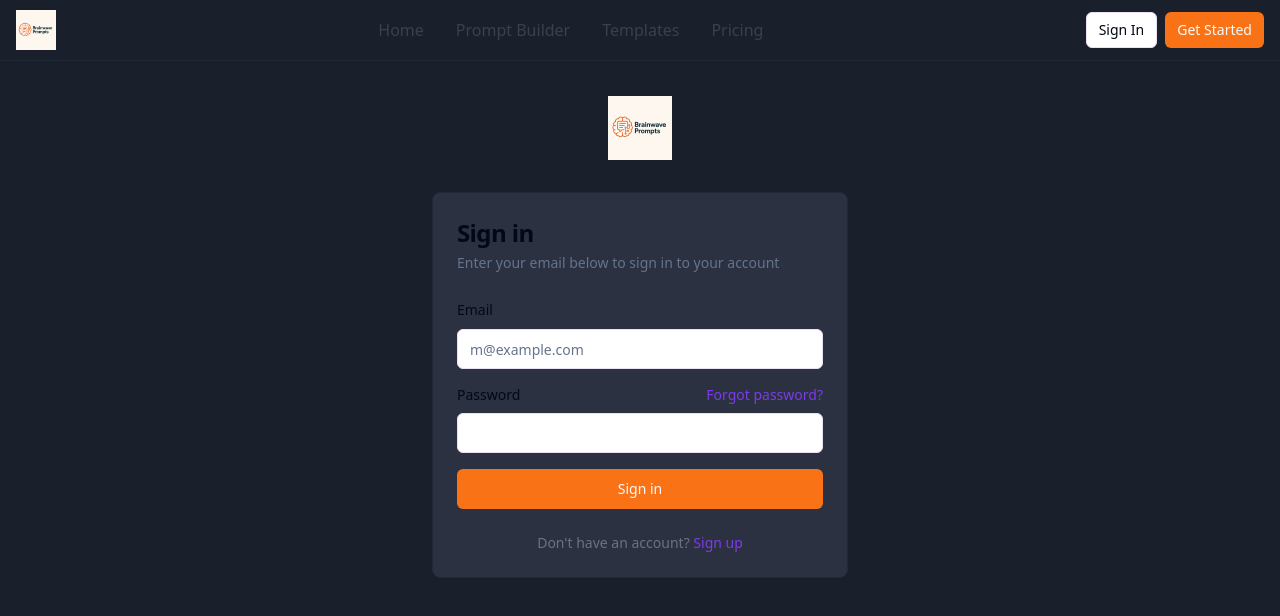
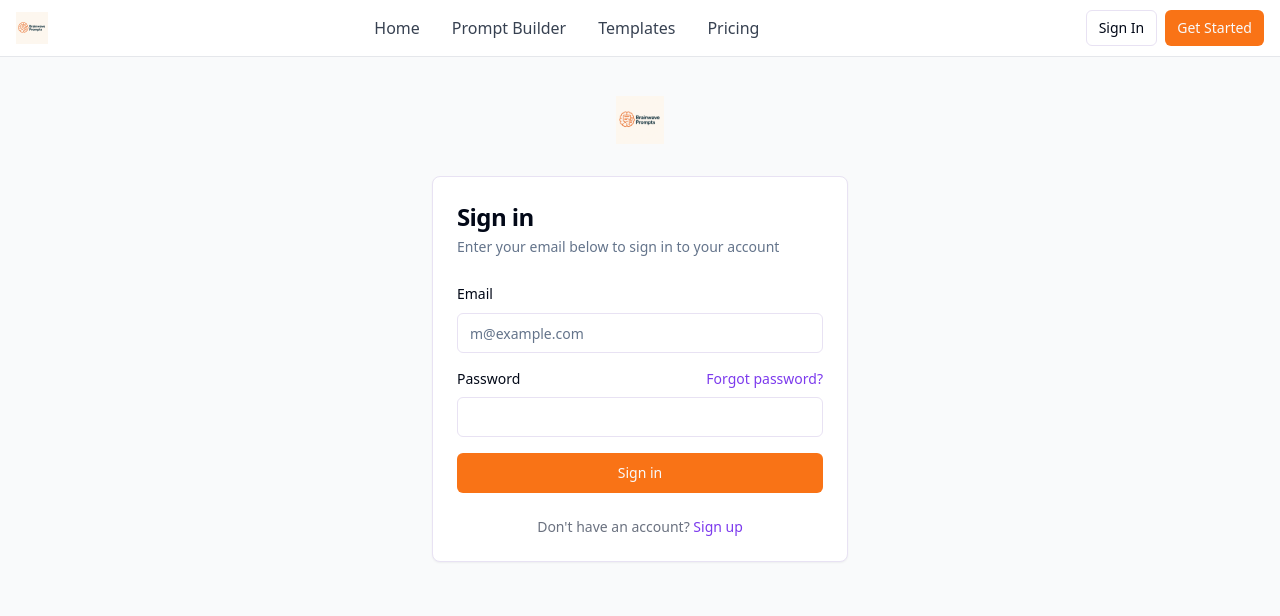
Before and after one commit to rdh-bot-ai/brainwaveprompts, a React (Vite) app: page /signin in a window 1280 px wide. Shown: the top 616 px of the page. Built offline with nearby package versions, Linux system fonts and the light colour scheme.

Commit message:
Revert Navbar changes
Reverts the changes made to the navbar, restoring the previous design and styling.

```diff
--- a/src/components/home/Footer.tsx
+++ b/src/components/home/Footer.tsx
@@ -1,10 +1,9 @@
-
 import React from "react";
 import { Link } from "react-router-dom";
 
 const Footer = () => {
   return (
-    <footer className="bg-[#1A1F2C] text-gray-300 py-12 px-4">
+    <footer className="bg-gray-900 text-gray-300 py-12 px-4">
       <div className="max-w-7xl mx-auto">
         <div className="grid grid-cols-1 md:grid-cols-4 gap-8">
           <div>
@@ -12,7 +11,7 @@ const Footer = () => {
               <img
                 src="/lovable-uploads/a4fa3116-9da7-4898-a3e2-7acc1ff57e59.png"
                 alt="Brainwave Prompts"
-                className="h-10 w-auto"
+                className="h-8 w-auto brightness-0 invert"
               />
             </div>
             <p className="text-sm text-gray-400">
--- a/src/components/layout/Navbar.tsx
+++ b/src/components/layout/Navbar.tsx
@@ -9,13 +9,13 @@ export const Navbar = () => {
   const [isOpen, setIsOpen] = useState(false);
 
   return (
-    <nav className="bg-[#1A1F2C] border-b border-gray-800 px-4 py-2.5 fixed left-0 right-0 top-0 z-50">
+    <nav className="bg-white border-b border-gray-200 px-4 py-2.5 fixed left-0 right-0 top-0 z-50">
       <div className="flex flex-wrap justify-between items-center mx-auto max-w-screen-xl">
         <Link to="/" className="flex items-center space-x-3">
           <img
             src="/lovable-uploads/a4fa3116-9da7-4898-a3e2-7acc1ff57e59.png"
             alt="Brainwave Prompts"
-            className="h-10 w-auto"
+            className="h-8 w-auto"
           />
         </Link>
         <div className="flex items-center lg:order-2">
--- a/src/pages/SignIn.tsx
+++ b/src/pages/SignIn.tsx
@@ -31,7 +31,7 @@ const SignIn = () => {
   };
 
   return (
-    <div className="min-h-screen bg-[#1A1F2C]">
+    <div className="min-h-screen bg-gray-50">
       <Navbar />
       <div className="pt-24 pb-16 flex items-center justify-center">
         <div className="w-full max-w-md px-4">
@@ -39,10 +39,10 @@ const SignIn = () => {
             <img
               src="/lovable-uploads/a4fa3116-9da7-4898-a3e2-7acc1ff57e59.png"
               alt="Brainwave Prompts"
-              className="h-16 w-auto"
+              className="h-12 w-auto"
             />
           </div>
-          <Card className="bg-[#2C3142] border-gray-800">
+          <Card>
             <CardHeader className="space-y-1">
               <CardTitle className="text-2xl font-bold">Sign in</CardTitle>
               <CardDescription>
```
